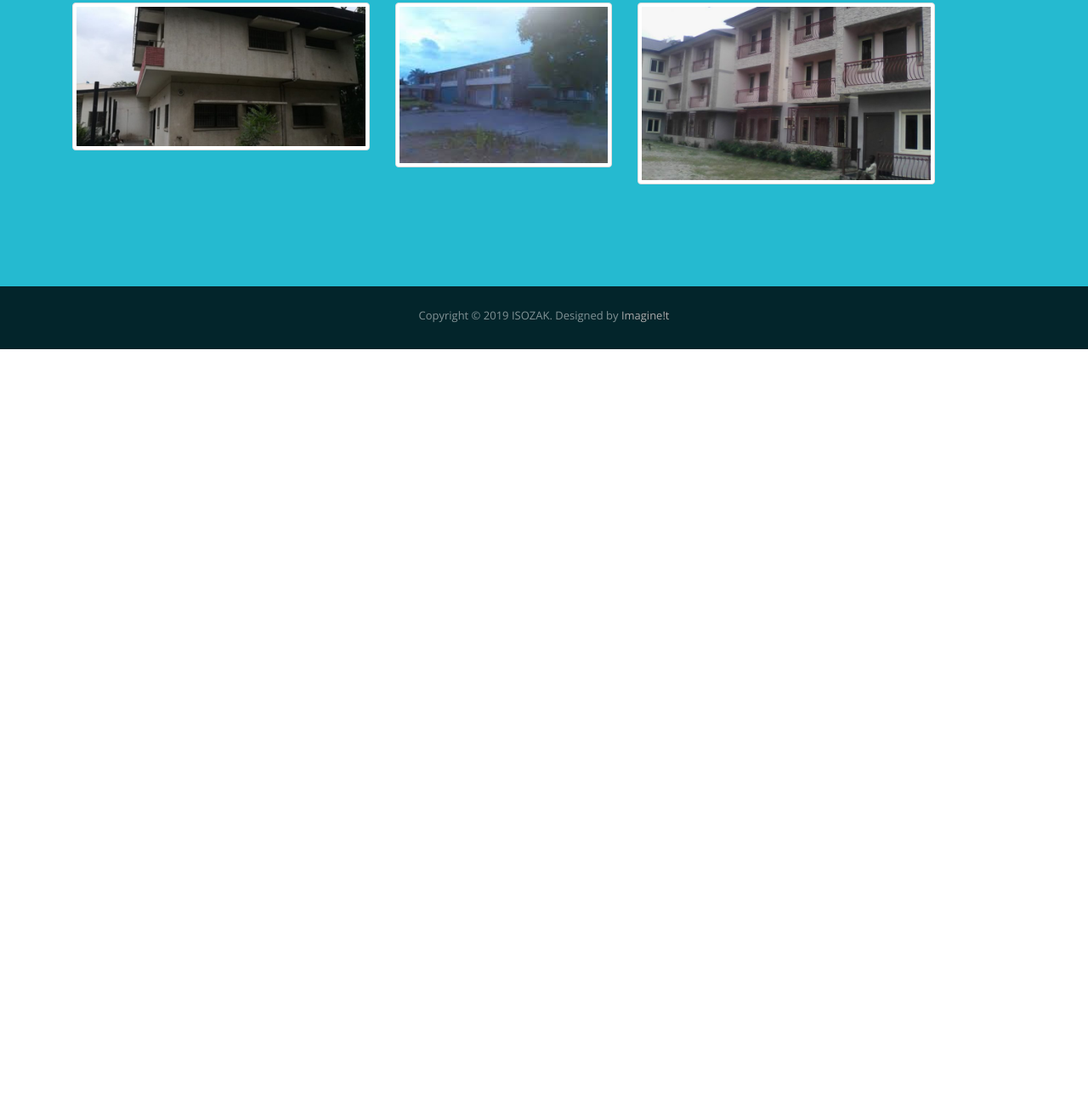
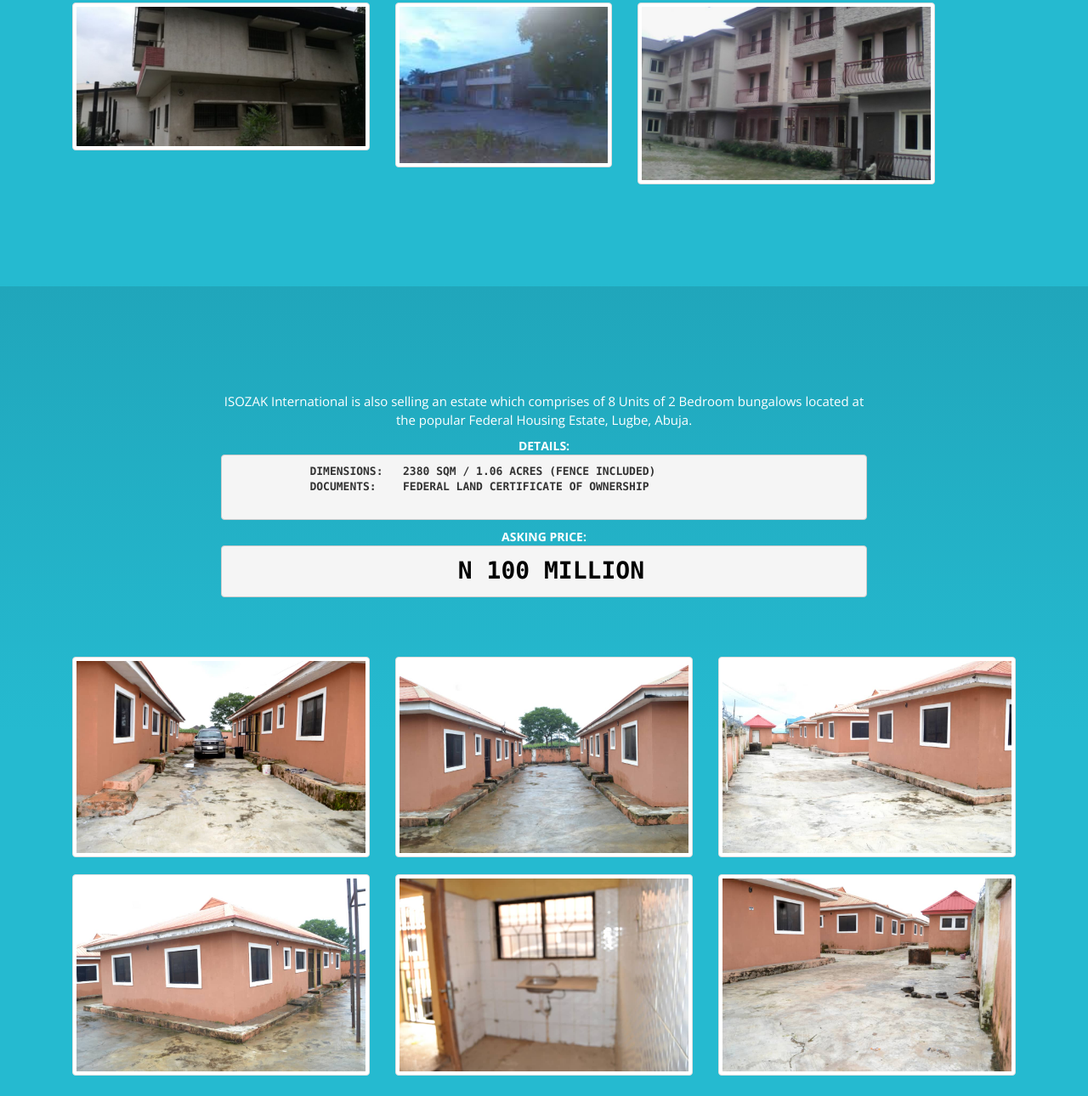
Before and after one commit to alnwoks/isozak-website, a plain HTML site: page estate.html in a window 1280 px wide. Shown: the part 1251-2541 px from the top of the page at 85% size. Before the commit the page ends 1662 px from the top, so only its background shows below. Drawn offline with nearby package versions, Linux system fonts and the light colour scheme.

Commit message:
added new entries for estate and images

```diff
--- a/estate.html
+++ b/estate.html
@@ -72,7 +72,7 @@
     </div>
   </div>
 </header>
-<!-- Charcoal -->
+<!-- LAND 1 -->
 <div id="services1" class="text-center">
   <div class="container">
     <div class="col-md-8 col-md-offset-2 section-title">
@@ -83,7 +83,7 @@
             DIMENSIONS:   4235 sqm / 1.06 acres
             DOCUMENTS:    Federal Land Certificate of Ownership
         </pre>
-      <h5><b>Asking Price:</b> <pre style="color:black;font-size:2em"> N2.5bn</pre></h5>
+      <h5><b>Asking Price:</b> <pre style="color:black;font-size:2em"> N2.5 Billion</pre></h5>
     </div>
     <div id="row">
       <div class="col-md-4 col-sm-6 team">
@@ -99,6 +99,50 @@
       <div class="col-md-4 col-sm-6 team">
         <div class="thumbnail"> <img src="img/land3.jpg" alt="..." class="team-img">
 
+        </div>
+      </div>
+    </div>
+  </div>
+</div>
+<!-- LAND 2 -->
+<div id="services1" class="text-center">
+  <div class="container">
+    <div class="col-md-8 col-md-offset-2 section-title">
+      <!-- <h2>LAND FOR SALE</h2> -->
+      <p>ISOZAK International is also selling an estate which comprises of 8 Units of 2 Bedroom bungalows located at the popular Federal Housing Estate, Lugbe, Abuja.</p>
+      <h5><b>Details:</b>
+        <pre style="text-align: left;">
+            DIMENSIONS:   2380 sqm / 1.06 acres (fence included)
+            DOCUMENTS:    Federal Land Certificate of Ownership
+        </pre>
+      <h5><b>Asking Price:</b> <pre style="color:black;font-size:2em"> N 100 million</pre></h5>
+    </div>
+    <div id="row">
+      <div class="col-md-4 col-sm-6 team">
+        <div class="thumbnail"> <img src="img/estates/land2_4.jpeg" alt="..." class="team-img">
+
+        </div>
+      </div>
+      <div class="col-md-4 col-sm-6 team">
+        <div class="thumbnail"> <img src="img/estates/land2_5.jpeg" alt="..." class="team-img">
+
+        </div>
+      </div>
+      <div class="col-md-4 col-sm-6 team">
+        <div class="thumbnail"> <img src="img/estates/land2_6.jpeg" alt="..." class="team-img">
+
+        </div>
+      </div>
+      <div class="col-md-4 col-sm-6 team">
+        <div class="thumbnail"> <img src="img/estates/land2_7.jpeg" alt="..." class="team-img">
+        </div>
+      </div>
+      <div class="col-md-4 col-sm-6 team">
+        <div class="thumbnail"> <img src="img/estates/land2_2.jpeg" alt="..." class="team-img">
+        </div>
+      </div>
+      <div class="col-md-4 col-sm-6 team">
+        <div class="thumbnail"> <img src="img/estates/land2_1.jpeg" alt="..." class="team-img">
         </div>
       </div>
     </div>
```
Also changed, not shown: img/estates/land2_1.jpeg (added), img/estates/land2_2.jpeg (added), img/estates/land2_3.jpeg (added), img/estates/land2_4.jpeg (added), img/estates/land2_5.jpeg (added), img/estates/land2_6.jpeg (added), img/estates/land2_7.jpeg (added), img/estates/land2_8.jpeg (added).
